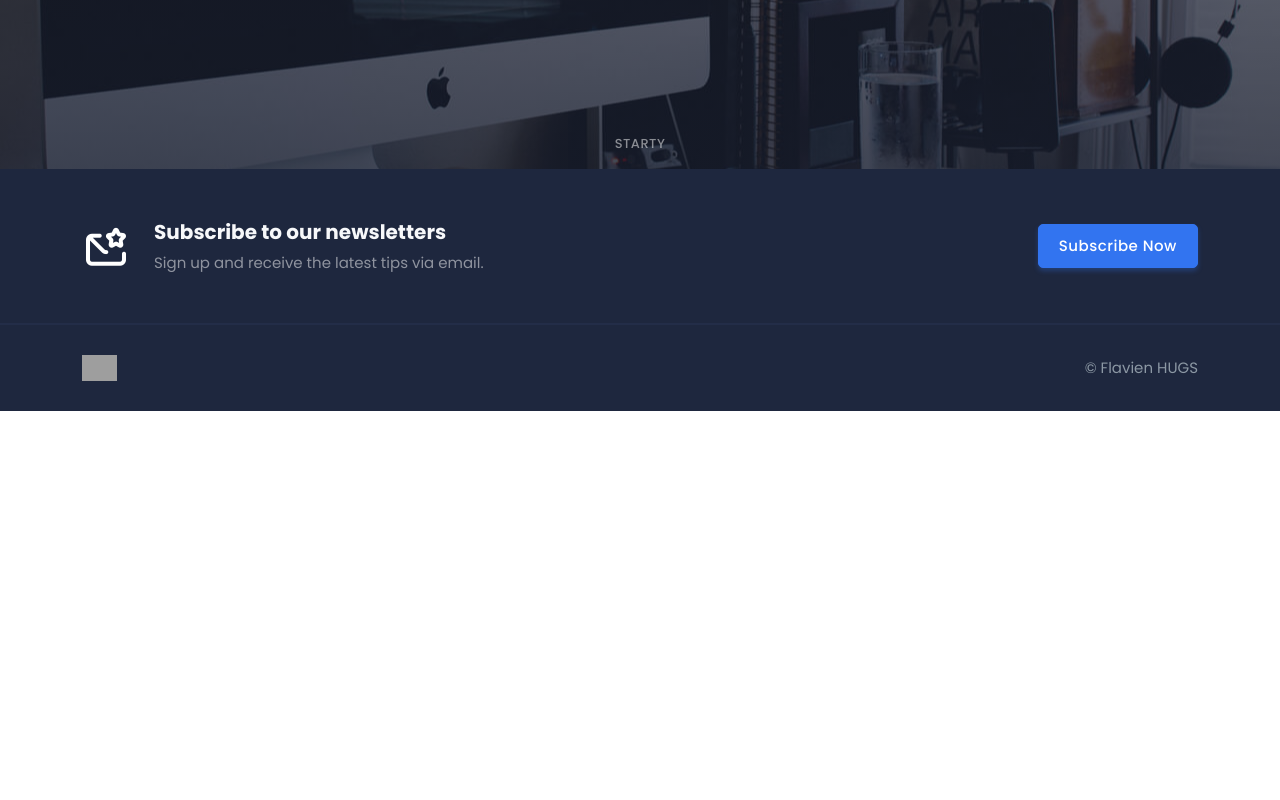
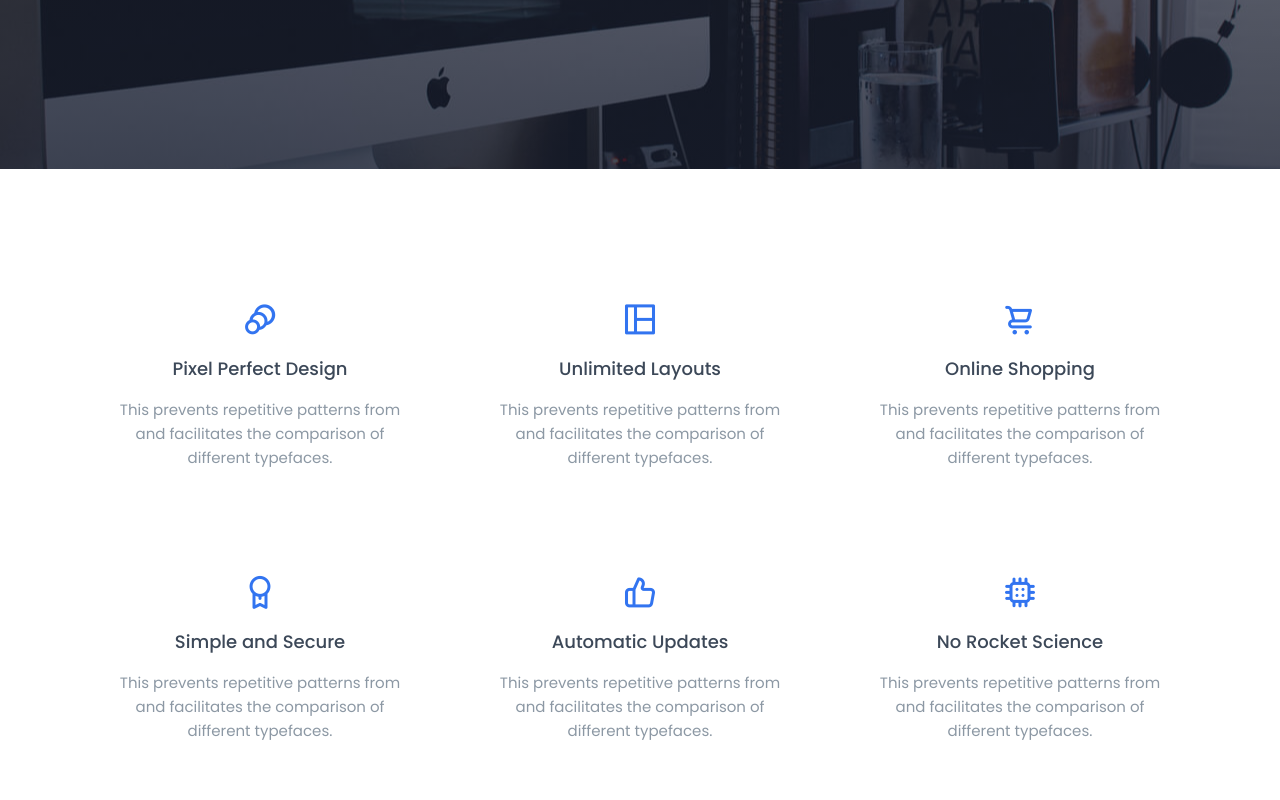
Before and after one commit to flavien-hugs/starty-template-svelte, a Svelte app: page /page/feature in a window 1280 px wide. Shown: the part 300-1100 px from the top of the page. Before the commit the page ends 800 px from the top, so only its background shows below. Built offline with nearby package versions, Linux system fonts and the light colour scheme; grey boxes are pictures that could not be loaded.

Commit message:
edit pages components

```diff
--- a/package.json
+++ b/package.json
@@ -18,6 +18,7 @@
     "svelte": "^3.0.0"
   },
   "dependencies": {
+    "@sveltejs/adapter-static": "^1.0.0-next.34",
     "sirv-cli": "^2.0.0",
     "svelte-loader": "^3.1.3",
     "svelte-material-icons": "^2.0.2",
--- a/src/pages/Contact.svelte
+++ b/src/pages/Contact.svelte
@@ -1 +1,89 @@
-<h1>Page contact</h1>
+<script>
+	import { Link } from 'svelte-routing'
+	import FormContact from '../layouts/FormContact.svelte';
+
+	let src = '/assets/img/about.jpg'
+</script>
+
+<section class="bg-half-170 d-table w-100" style="background:url({src}) center;">
+	<div class="bg-overlay bg-gradient-overlay"></div>
+	<div class="container">
+		<div class="row mt-5 justify-content-center">
+			<div class="col-12">
+				<div class="title-heading text-center">
+					<small class="text-white-50 mb-1 fw-medium text-uppercase mx-auto">What we offer?</small>
+					<h5 class="heading fw-semibold mb-0 page-heading text-white">Services Agency</h5>
+				</div>
+			</div>
+		</div>
+	</div>
+</section>
+
+<section class="section pb-0">
+	<div class="container">
+		<div class="row">
+			<div class="col-md-4">
+				<div class="card border-0 text-center features feature-clean bg-transparent">
+					<div class="icons text-primary text-center mx-auto">
+						<i class="uil uil-phone d-block rounded h3 mb-0"></i>
+					</div>
+					<div class="content mt-3">
+						<h5 class="footer-head">Phone</h5>
+						<p class="text-muted">Start working with Starty that can provide everything</p>
+						<a href="tel:+152534-468-854" class="text-foot">+152 534-468-854</a>
+					</div>
+				</div>
+			</div>
+
+			<div class="col-md-4 mt-4 mt-sm-0 pt-2 pt-sm-0">
+				<div class="card border-0 text-center features feature-clean bg-transparent">
+					<div class="icons text-primary text-center mx-auto">
+						<i class="uil uil-envelope d-block rounded h3 mb-0"></i>
+					</div>
+					<div class="content mt-3">
+						<h5 class="footer-head">Email</h5>
+						<p class="text-muted">Start working with Starty that can provide everything</p>
+						<a href="mailto:contact@example.com" class="text-foot">contact@example.com</a>
+					</div>
+				</div>
+			</div>
+
+			<div class="col-md-4 mt-4 mt-sm-0 pt-2 pt-sm-0">
+				<div class="card border-0 text-center features feature-clean bg-transparent">
+					<div class="icons text-primary text-center mx-auto">
+						<i class="uil uil-map-marker d-block rounded h3 mb-0"></i>
+					</div>
+					<div class="content mt-3">
+						<h5 class="footer-head">Location</h5>
+						<p class="text-muted">C/54 Northwest Freeway, Suite 558, <br>Houston, USA 485</p>
+					</div>
+				</div>
+			</div>
+		</div>
+	</div>
+
+	<div class="container mt-100 mt-60">
+		<div class="row justify-content-center">
+			<div class="col-lg-8">
+				<div class="section-title mb-5 pb-2 text-center">
+					<h4 class="title mb-3">Get In Touch !</h4>
+					<p class="text-muted para-desc mx-auto mb-0">Our design projects are fresh and simple and will benefit your business greatly. Learn more about our work!</p>
+				</div>
+				<div class="custom-form mb-5 mt-5">
+					<form method="post" name="myForm" onsubmit="return validateForm()">
+
+						<FormContact/>
+
+						<div class="row">
+							<div class="col-12">
+								<div class="d-grid">
+									<button type="submit" id="submit" name="send" class="btn btn-primary">Send Message</button>
+								</div>
+							</div>
+						</div>
+					</form>
+				</div>
+			</div>
+		</div>
+	</div>
+</section>
--- a/src/pages/Feature.svelte
+++ b/src/pages/Feature.svelte
@@ -1,12 +1,5 @@
 <script>
 	import { Link } from 'svelte-routing'
-
-	export let router = {};
-
-    router.path;
-    router.route;
-    router.params;
-
 	let src = '/assets/img/services.jpg'
 </script>
 
@@ -21,15 +14,83 @@
 				</div>
 			</div>
 		</div>
+	</div>
+</section>
 
-		<div class="position-middle-bottom">
-			<nav aria-label="breadcrumb" class="d-block">
-				<ul class="breadcrumb breadcrumb-muted mb-0 p-0">
-					<li class="breadcrumb-item">
-						<Link to="/">Starty</Link>
-					</li>
-				</ul>
-			</nav>
+<section class="section">
+	<div class="container">
+		<div class="row">
+			<div class="col-lg-4 col-md-6">
+				<div class="card border-0 p-4 text-center rounded features features-classic feature-primary">
+					<i class="uil uil-circle-layer icon h1"></i>
+
+					<div class="content">
+						<Link to="/" class="title text-dark h5">Pixel Perfect Design</Link>
+
+						<p class="text-muted mb-0 mt-3">
+						This prevents repetitive patterns from and facilitates the comparison of different typefaces.</p>
+					</div>
+				</div>
+			</div>
+
+			<div class="col-lg-4 col-md-6 mt-4 pt-4 mt-sm-0 pt-sm-0">
+				<div class="card border-0 p-4 text-center rounded features features-classic feature-primary">
+					<i class="uil uil-window-grid icon h1"></i>
+
+					<div class="content">
+						<Link to="/" class="title text-dark h5">Unlimited Layouts</Link>
+
+						<p class="text-muted mb-0 mt-3">This prevents repetitive patterns from and facilitates the comparison of different typefaces.</p>
+					</div>
+				</div>
+			</div>
+
+			<div class="col-lg-4 col-md-6 mt-4 pt-4 mt-lg-0 pt-lg-0">
+				<div class="card border-0 p-4 text-center rounded features features-classic feature-primary">
+					<i class="uil uil-shopping-cart icon h1"></i>
+
+					<div class="content">
+						<Link to="/" class="title text-dark h5">Online Shopping</Link>
+
+						<p class="text-muted mb-0 mt-3">This prevents repetitive patterns from and facilitates the comparison of different typefaces.</p>
+					</div>
+				</div>
+			</div>
+			<div class="col-lg-4 col-md-6 mt-4 pt-4">
+				<div class="card border-0 p-4 text-center rounded features features-classic feature-primary">
+					<i class="uil uil-award-alt icon h1"></i>
+
+					<div class="content">
+						<Link to="/" class="title text-dark h5">Simple and Secure</Link>
+
+						<p class="text-muted mb-0 mt-3">This prevents repetitive patterns from and facilitates the comparison of different typefaces.</p>
+					</div>
+				</div>
+			</div>
+
+			<div class="col-lg-4 col-md-6 mt-4 pt-4">
+				<div class="card border-0 p-4 text-center rounded features features-classic feature-primary">
+					<i class="uil uil-thumbs-up icon h1"></i>
+
+					<div class="content">
+						<Link to="/" class="title text-dark h5">Automatic Updates</Link>
+
+						<p class="text-muted mb-0 mt-3">This prevents repetitive patterns from and facilitates the comparison of different typefaces.</p>
+					</div>
+				</div>
+			</div>
+
+			<div class="col-lg-4 col-md-6 mt-4 pt-4">
+				<div class="card border-0 p-4 text-center rounded features features-classic feature-primary">
+					<i class="uil uil-circuit icon h1"></i>
+
+					<div class="content">
+						<Link to="/" class="title text-dark h5">No Rocket Science</Link>
+
+						<p class="text-muted mb-0 mt-3">This prevents repetitive patterns from and facilitates the comparison of different typefaces.</p>
+					</div>
+				</div>
+			</div>
 		</div>
 	</div>
 </section>
```
